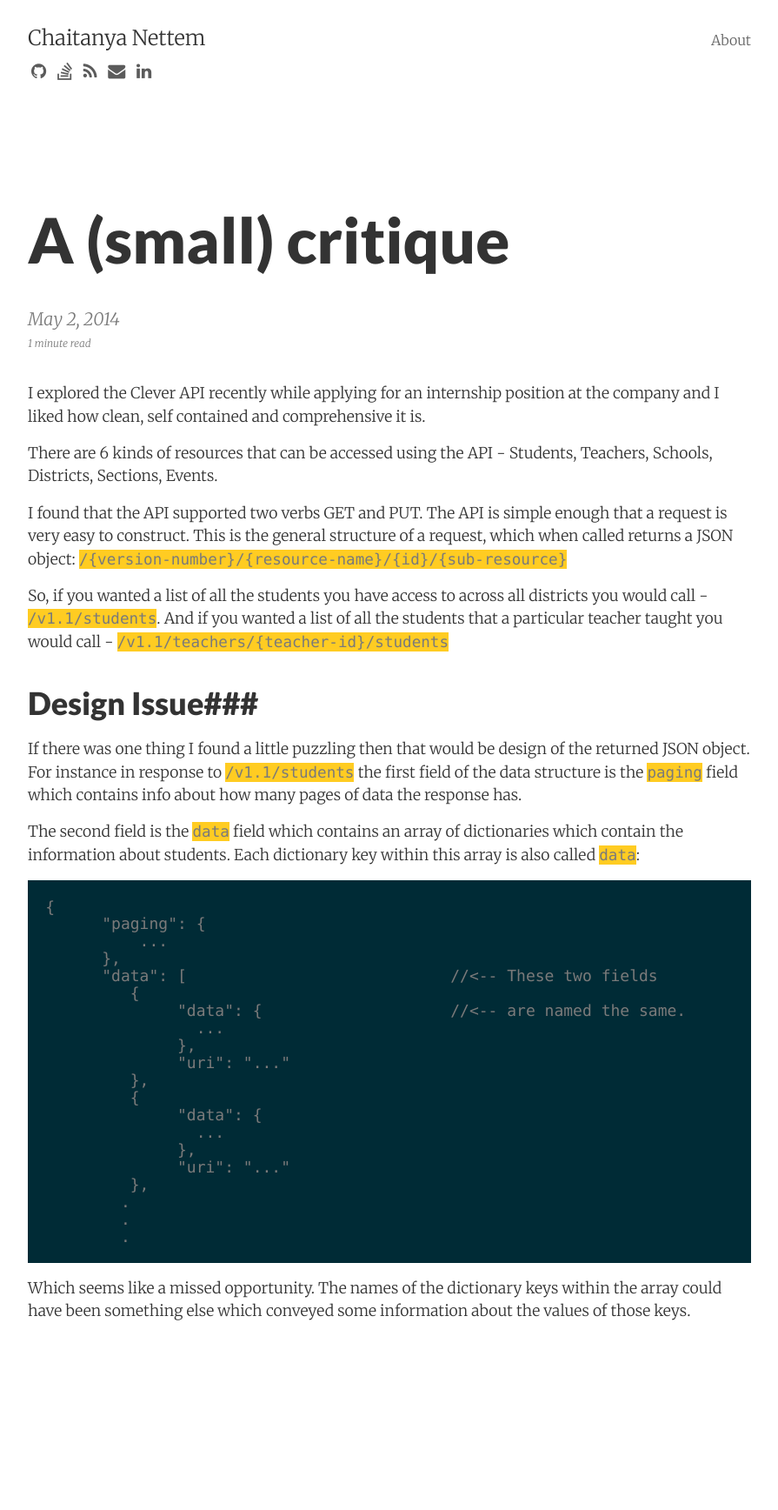
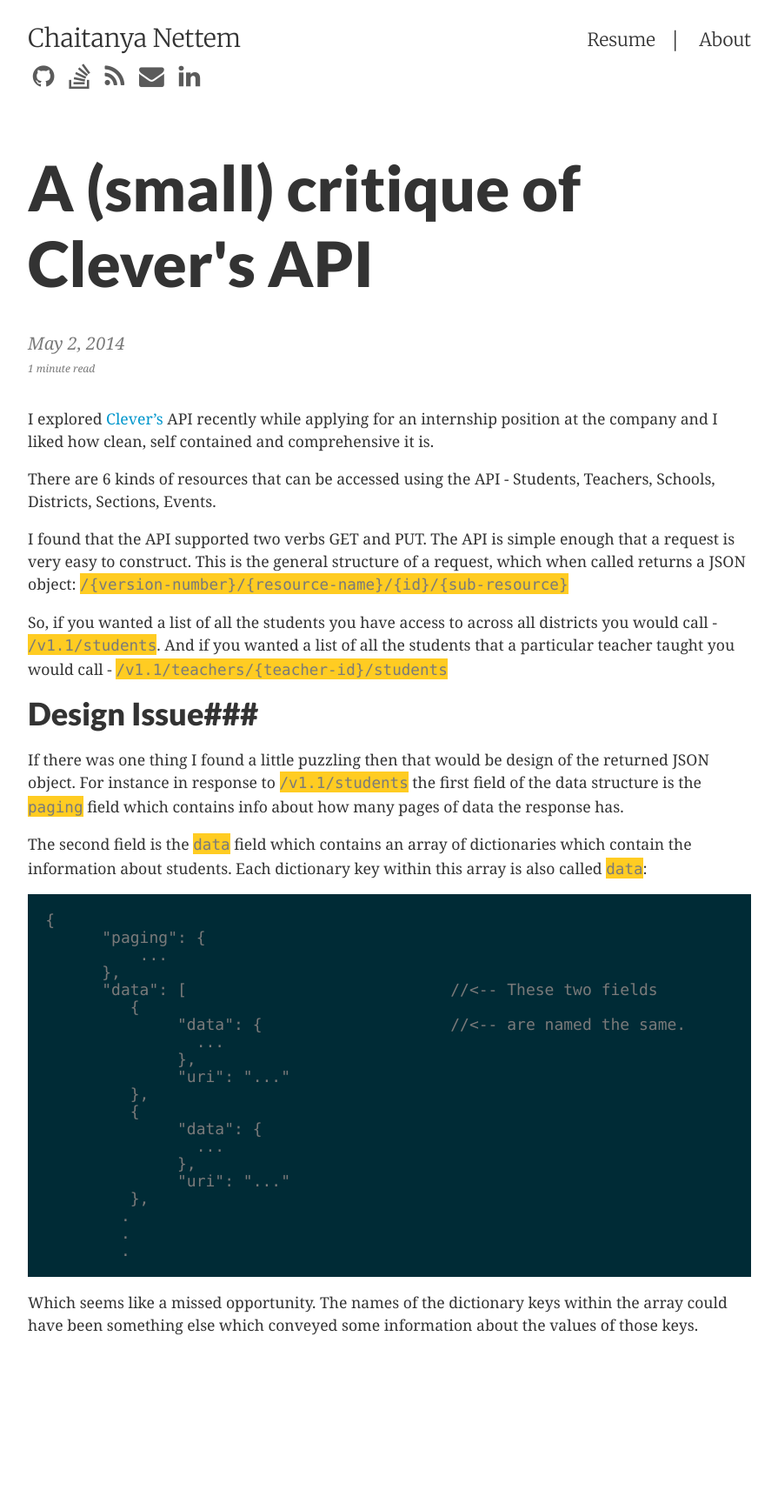
Before and after one commit to chaitanyanettem/chaitanyanettem.github.com, a Jekyll site: the page built from _posts/2014-05-02-a-critique-of-the-design-of-the-clever-api.md, in a window 1280 px wide. Shown: the whole page at 87% size, without its empty margins (192-1087 px from the left). Built offline with Jekyll 4.4.1, drawn with Linux system fonts in a browser that asks for light colours; nearby versions of some CDN libraries; Markdown is read by kramdown in place of the engine named in the settings.

Commit message:
lots of changes to fonts, font-sizes, spacing and colors

```diff
--- a/_includes/navigation.html
+++ b/_includes/navigation.html
@@ -1 +1,2 @@
-<a href="http://chaitanya.im">About</a>
+<a href="http://chaitanya.im/Chaitanya_Nettem_CV.pdf" target="_blank">Resume &nbsp;</a>
+|<a href="http://chaitanya.im" target="_blank">About</a>
--- a/_layouts/post.html
+++ b/_layouts/post.html
@@ -11,7 +11,7 @@
   <h1>{{ page.title }}</h1>
   <span class="post-meta">{{ page.date | date: "%b %-d, %Y" }}</span><br>
   {% if page.update_date %}
-    <span class="post-meta">Updated: {{ page.update_date | date: "%b %-d, %Y" }}</span><br>
+  <span class="post-meta">Updated: {{ page.update_date | date: "%b %-d, %Y" }}</span><br>
   {% endif %}
   <span class="post-meta small">{{ minutes }} minute read</span>
 </div>
--- a/_posts/2014-05-02-a-critique-of-the-design-of-the-clever-api.md
+++ b/_posts/2014-05-02-a-critique-of-the-design-of-the-clever-api.md
@@ -1,13 +1,13 @@
 ---
 layout: post
-title: A (small) critique
+title: A (small) critique of Clever's API
 date: 2014-05-02 14:53
 permalink: a-critique-of-the-design-of-the-clever-api
-summary: I explored the Clever API recently while applying for an internship position at the company and I liked how clean, self contained and comprehensive it is.
+summary: I explored Clever's API recently while applying for an internship position at the company and I liked how clean, self contained and comprehensive it is.
 categories: api review
 ---
 
-I explored the Clever API recently while applying for an internship position at the company and I liked how clean, self contained and comprehensive it is.
+I explored [Clever's](https://clever.com/developers/docs) API recently while applying for an internship position at the company and I liked how clean, self contained and comprehensive it is.
 
 There are 6 kinds of resources that can be accessed using the API - Students, Teachers, Schools, Districts, Sections, Events.
 
--- a/_sass/_basscss.scss
+++ b/_sass/_basscss.scss
@@ -644,6 +644,10 @@
   background-color: #fff;
 }
 
+.bg-off-white {
+  background-color: #f5f2ee;
+}
+
 .bg-blue {
   background-color: #0096cc;
 }
--- a/_sass/_main.scss
+++ b/_sass/_main.scss
@@ -14,7 +14,7 @@
 */
 
 body {
-  font-family: "Merriweather", "PT Serif", Georgia, "Times New Roman", serif;
+  font-family: "Georgia","Times New Roman",Times,serif;
 }
 
 html, body {
@@ -59,16 +59,19 @@
 
 .site-header a {
   color: #333;
+  font-size: 1.8rem;
   font-weight: 300;
 }
 
 .site-header nav a {
-  font-size: 1rem;
-  color: #666;
+  font-family: "Merriweather";
+  font-size: 1.3rem;
+  color: #333;
 }
 
 .site-header nav a:hover {
   color: #444;
+  background-color: #eeeeee;
   opacity: 1;
   border-bottom: 2px solid #444;
 }
@@ -310,7 +313,7 @@
   font-family: "Lato", 'Helvetica Neue', Helvetica, sans-serif;
   font-weight: 900;
   line-height: 1.2;
-  margin: 1em 0 0.5em;
+  margin: 0em 0 0.5em;
 }
 
 .social-icons {
@@ -334,6 +337,7 @@
 @media screen and (min-width: 48em) {
   .site-header .site-title {
     float: left;
+    font-family: Merriweather;
   }
 
   .meta,
@@ -383,8 +387,8 @@
   }
 
   .posts .post {
-    //margin-bottom: 1.333em;
-    //padding-bottom: 0.666em;
+    margin-bottom: 1.333em;
+    padding-bottom: 0.666em;
     border-bottom: thin solid #f3f3f3;
   }
 
```
Also changed, not shown: _posts/2015-03-01-3sum-variate.md (+1 -1 lines), 9 other files.
